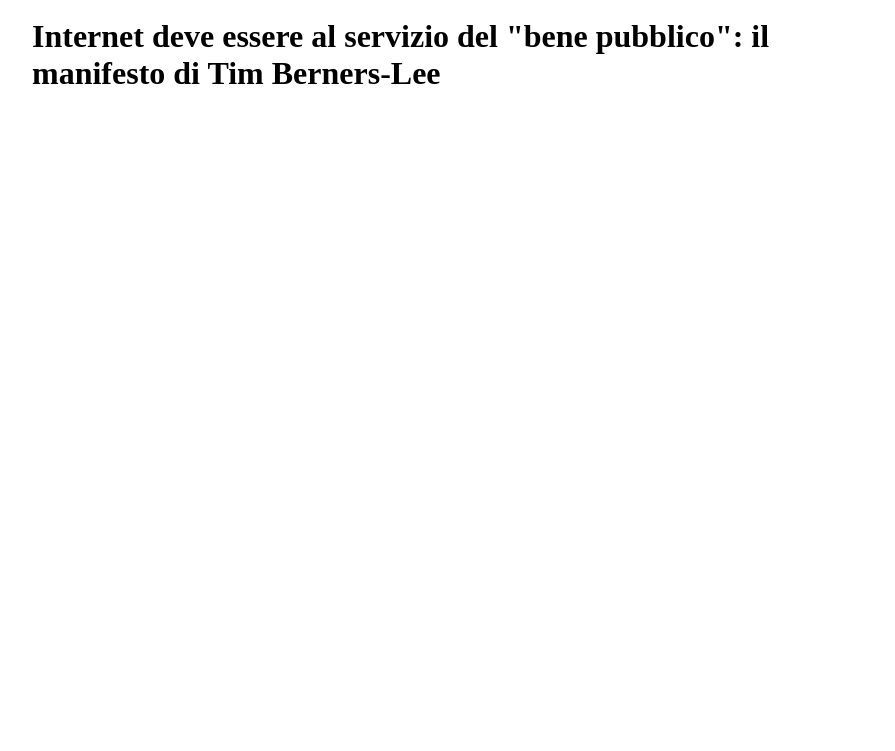
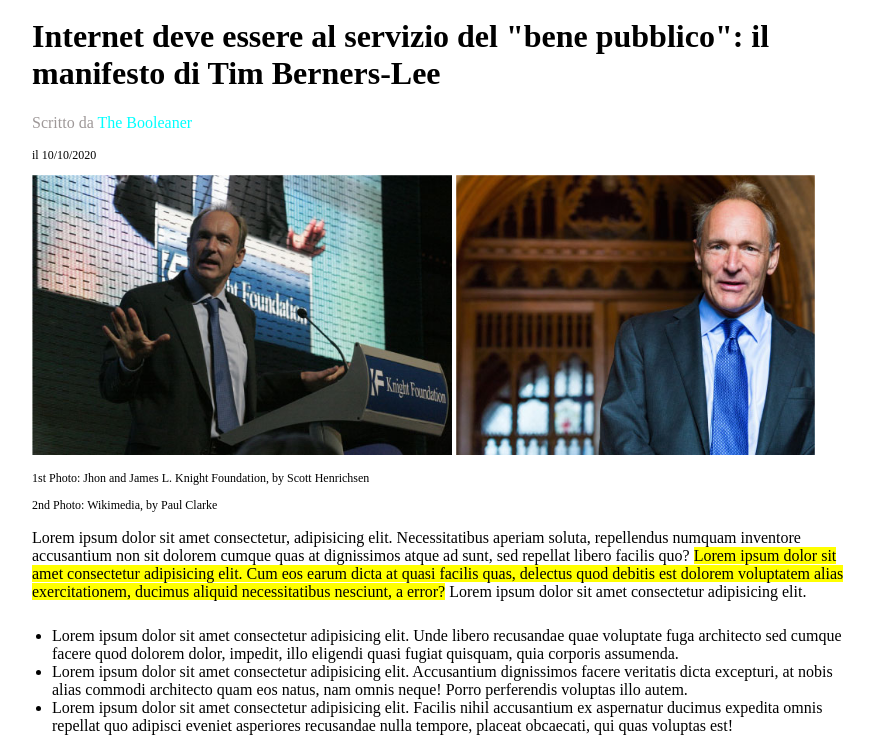
Before and after one commit to Michelangelo1999/html-css-booleaner, a plain HTML site: page index.html in a window 1280 px wide. Shown: the part 57-808 px from the top of the page, without its empty margins (192-1087 px from the left). Drawn offline with Linux system fonts and the light colour scheme.

Commit message:
work in progress

```diff
--- a/index.html
+++ b/index.html
@@ -16,11 +16,44 @@
 
         <h1>Internet deve essere al servizio del "bene pubblico": il manifesto di Tim Berners-Lee</h1>
 
+        <p id="author">Scritto da <span id="nome-giornale">The Booleaner</span></p>
+        <p class="data-imagesCaption">il 10/10/2020</p>
     </header>
     <!--fine intestazione-->
 
     <!--corpo dell'articolo-->
-    <main></main>
+    <main>
+        <!--immagini iniziali-->
+        <section>
+            <img class="main-images" src="img/tim-1.jpg" alt="1st Photo">
+            <img class="main-images" src="img/tim-2.jpg" alt="2nd Photo">
+
+            <!--didascalie immagini-->
+            <div class="data-imagesCaption">
+                <p>1st Photo: Jhon and James L. Knight Foundation, by Scott Henrichsen</p>
+                <p>2nd Photo: Wikimedia, by Paul Clarke</p>
+            </div>
+            <!--fine didascalie-->
+
+        </section>
+        <!--fine immagini iniziali-->
+
+        <!--main script dell'articolo-->
+        <section>
+            <p>
+                Lorem ipsum dolor sit amet consectetur, adipisicing elit. Necessitatibus aperiam soluta, repellendus numquam inventore accusantium non sit dolorem cumque quas at dignissimos atque ad sunt, sed repellat libero facilis quo?
+                <span id="underline">Lorem ipsum dolor sit amet consectetur adipisicing elit. Cum eos earum dicta at quasi facilis quas, delectus quod debitis est dolorem voluptatem alias exercitationem, ducimus aliquid necessitatibus nesciunt, a error?</span>
+                Lorem ipsum dolor sit amet consectetur adipisicing elit.
+            </p>
+
+            <ul>
+                <li>Lorem ipsum dolor sit amet consectetur adipisicing elit. Unde libero recusandae quae voluptate fuga architecto sed cumque facere quod dolorem dolor, impedit, illo eligendi quasi fugiat quisquam, quia corporis assumenda.</li>
+                <li>Lorem ipsum dolor sit amet consectetur adipisicing elit. Accusantium dignissimos facere veritatis dicta excepturi, at nobis alias commodi architecto quam eos natus, nam omnis neque! Porro perferendis voluptas illo autem.</li>
+                <li>Lorem ipsum dolor sit amet consectetur adipisicing elit. Facilis nihil accusantium ex aspernatur ducimus expedita omnis repellat quo adipisci eveniet asperiores recusandae nulla tempore, placeat obcaecati, qui quas voluptas est!</li>
+            </ul>
+        </section>
+        <!--end main script-->
+    </main>
     <!--fine corpo-->
 </body>
 </html>
--- a/style.css
+++ b/style.css
@@ -11,6 +11,10 @@ body{
     width: 65%;
     margin: 0 auto;
 }
+
+.data-imagesCaption{
+    font-size: 12px;
+}
 /*fine area comune*/
 
 /*header style*/
@@ -22,4 +26,35 @@ body{
     width: 100%;
     background-color: rgb(54, 161, 243);
 }
+
+#nome-giornale{
+    color: aqua;
+}
+
+#author{
+    color: rgb(158, 152, 152)
+}
+
+
 /*Fine header style*/
+
+/*MAIN STYLE*/
+/*gestione immagini (creo una classe comune per l'altezza*/
+.main-images{
+    height: 280px;
+}
+/*end gestione immagini*/
+
+/*gestione main script*/
+#underline{
+    background-color: yellow;
+}
+
+ul{
+    padding: 10px 0 0 20px;
+}
+/*end main script*/
+
+/*gestione tabella*/
+
+/*end gestione tabella*/
```
